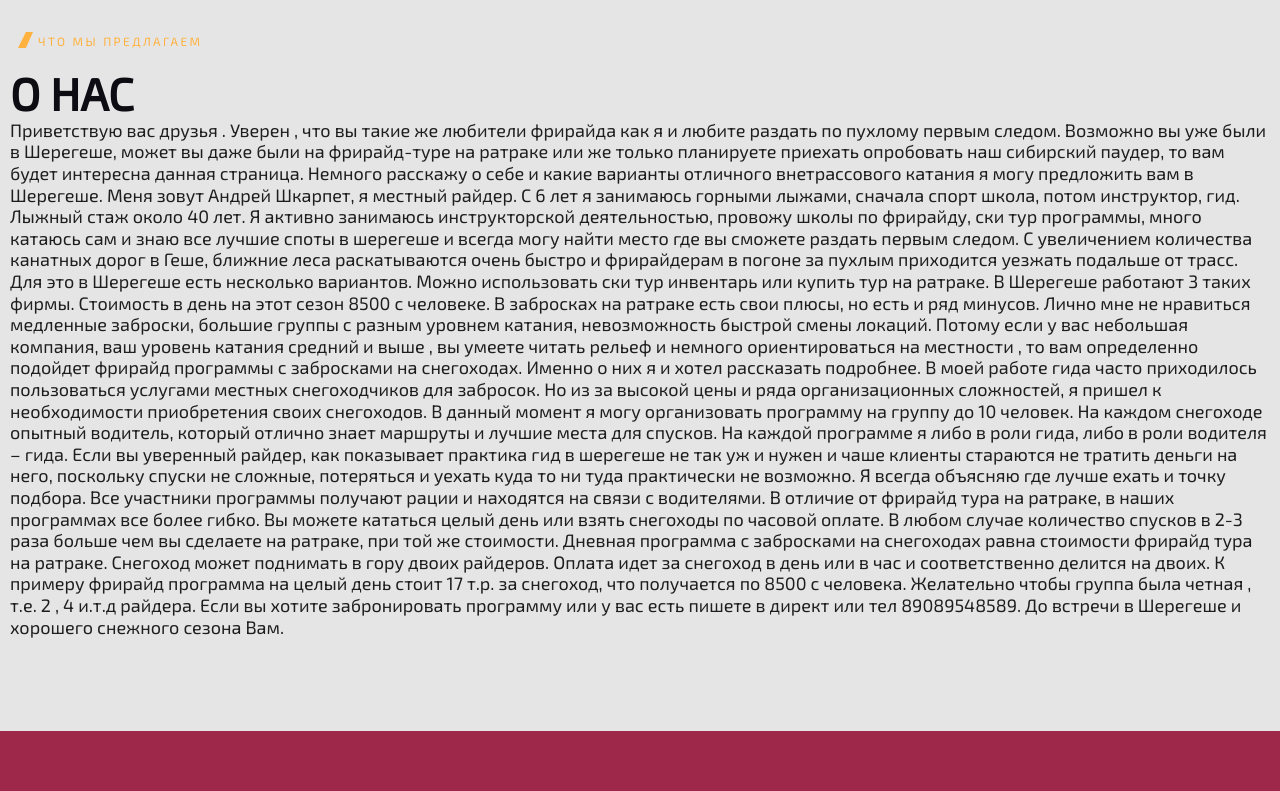
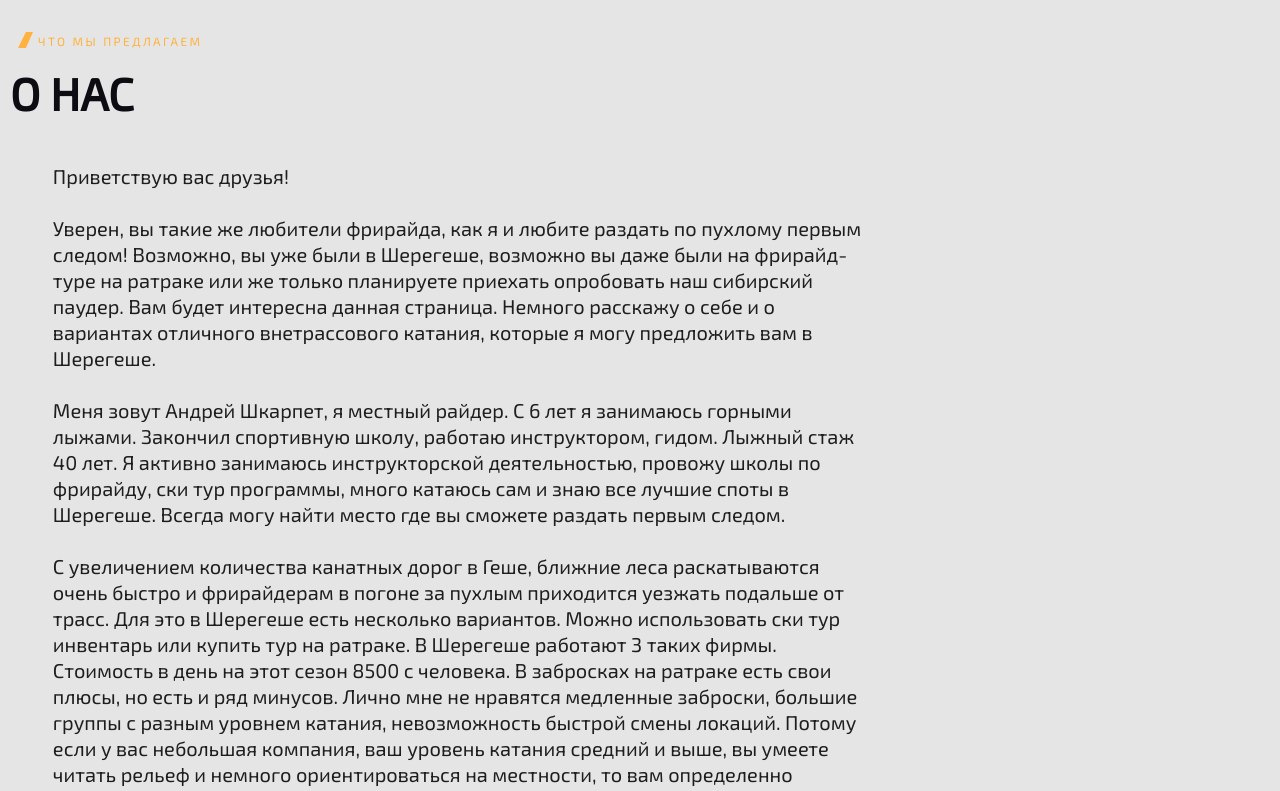
Before and after one commit to Ivan-nvkz/snowmobile-tours-3, a plain HTML site: page index.html in a window 1280 px wide. Shown: the part 4060-4851 px from the top of the page. Drawn offline with nearby package versions, Linux system fonts and the light colour scheme.

Commit message:
Add files via upload

```diff
--- a/index.html
+++ b/index.html
@@ -329,45 +329,69 @@
                      </h2>
                   </div>
                   <div class="about-box">
-                     <p class="about__info">
-                        Приветствую вас друзья . Уверен , что вы такие же любители фрирайда как я и любите раздать по
-                        пухлому первым следом. Возможно вы уже были в Шерегеше, может вы даже были на фрирайд-туре на
-                        ратраке или же только планируете приехать опробовать наш сибирский паудер, то вам будет
-                        интересна данная страница.
+                     <div class="about__info">
 
-                        Немного расскажу о себе и какие варианты отличного внетрассового катания я могу предложить вам в
-                        Шерегеше. Меня зовут Андрей Шкарпет, я местный райдер. С 6 лет я занимаюсь горными лыжами,
-                        сначала спорт школа, потом инструктор, гид. Лыжный стаж около 40 лет. Я активно занимаюсь
-                        инструкторской деятельностью, провожу школы по фрирайду, ски тур программы, много катаюсь сам и
-                        знаю все лучшие споты в шерегеше и всегда могу найти место где вы сможете раздать первым следом.
-                        С увеличением количества канатных дорог в Геше, ближние леса раскатываются очень быстро и
-                        фрирайдерам в погоне за пухлым приходится уезжать подальше от трасс. Для это в Шерегеше есть
-                        несколько вариантов. Можно использовать ски тур инвентарь или купить тур на ратраке. В Шерегеше
-                        работают 3 таких фирмы. Стоимость в день на этот сезон 8500 с человеке. В забросках на ратраке
-                        есть свои плюсы, но есть и ряд минусов. Лично мне не нравиться медленные заброски, большие
-                        группы с разным уровнем катания, невозможность быстрой смены локаций. Потому если у вас
-                        небольшая компания, ваш уровень катания средний и выше , вы умеете читать рельеф и немного
-                        ориентироваться на местности , то вам определенно подойдет фрирайд программы с забросками на
-                        снегоходах. Именно о них я и хотел рассказать подробнее.
-                        В моей работе гида часто приходилось пользоваться услугами местных снегоходчиков для забросок.
-                        Но из за высокой цены и ряда организационных сложностей, я пришел к необходимости приобретения
-                        своих снегоходов. В данный момент я могу организовать программу на группу до 10 человек. На
-                        каждом снегоходе опытный водитель, который отлично знает маршруты и лучшие места для спусков. На
-                        каждой программе я либо в роли гида, либо в роли водителя – гида. Если вы уверенный райдер, как
-                        показывает практика гид в шерегеше не так уж и нужен и чаше клиенты стараются не тратить деньги
-                        на него, поскольку спуски не сложные, потеряться и уехать куда то ни туда практически не
+                        <p class="about-text">Приветствую вас друзья!</p>
+                        <br>
+                        Уверен, вы такие же любители фрирайда, как я и
+                        любите раздать по пухлому
+                        первым следом! Возможно, вы уже были в Шерегеше, возможно вы даже были на фрирайд-туре на
+                        ратраке или же только планируете приехать опробовать наш сибирский паудер. Вам будет интересна
+                        данная страница. Немного расскажу о себе и о вариантах отличного внетрассового катания, которые
+                        я могу предложить вам в Шерегеше.
+
+
+                        <br>
+                        <br>
+
+                        Меня зовут Андрей Шкарпет, я местный райдер. С 6 лет я
+                        занимаюсь горными лыжами. Закончил спортивную школу, работаю инструктором, гидом. Лыжный стаж 40
+                        лет. Я активно занимаюсь инструкторской деятельностью, провожу школы по фрирайду, ски тур
+                        программы, много катаюсь сам и знаю все лучшие споты в Шерегеше. Всегда могу найти место где вы
+                        сможете раздать первым следом.
+
+                        <br>
+                        <br>
+
+                        С увеличением количества канатных дорог в Геше, ближние леса
+                        раскатываются очень быстро и фрирайдерам в погоне за пухлым приходится уезжать подальше от
+                        трасс. Для это в Шерегеше есть несколько вариантов. Можно использовать ски тур инвентарь или
+                        купить тур на ратраке. В Шерегеше работают 3 таких фирмы. Стоимость в день на этот сезон 8500 с
+                        человека. В забросках на ратраке есть свои плюсы, но есть и ряд минусов. Лично мне не нравятся
+                        медленные заброски, большие группы с разным уровнем катания, невозможность быстрой смены
+                        локаций. Потому если у вас небольшая компания, ваш уровень катания средний и выше, вы умеете
+                        читать рельеф и немного ориентироваться на местности, то вам определенно подойдут фрирайд
+                        программы с забросками на снегоходах. Именно о них я и хотел рассказать подробнее.
+                        <br>
+                        <br>
+                        В моей работе
+                        гида часто приходилось пользоваться услугами местных снегоходчиков для забросок. Но из-за
+                        высокой цены и ряда организационных сложностей, я пришел к необходимости приобретения своих
+                        снегоходов. В данный момент я могу организовать программу на группу до 10 человек. На каждом
+                        снегоходе опытный водитель, который отлично знает маршруты и лучшие места для спусков. На каждой
+                        программе я либо в роли гида, либо в роли водителя – гида. Если вы уверенный райдер, как
+                        показывает практика, гид в Шерегеше не так уж и нужен и чаще клиенты стараются не тратить деньги
+                        на него, поскольку спуски не сложные, потеряться и уехать куда-то ни туда практически не
                         возможно. Я всегда объясняю где лучше ехать и точку подбора. Все участники программы получают
-                        рации и находятся на связи с водителями.
-                        В отличие от фрирайд тура на ратраке, в наших программах все более гибко. Вы можете кататься
-                        целый день или взять снегоходы по часовой оплате. В любом случае количество спусков в 2-3 раза
-                        больше чем вы сделаете на ратраке, при той же стоимости. Дневная программа с забросками на
-                        снегоходах равна стоимости фрирайд тура на ратраке. Снегоход может поднимать в гору двоих
-                        райдеров. Оплата идет за снегоход в день или в час и соответственно делится на двоих. К примеру
-                        фрирайд программа на целый день стоит 17 т.р. за снегоход, что получается по 8500 с человека.
-                        Желательно чтобы группа была четная , т.е. 2 , 4 и.т.д райдера.
-                        Если вы хотите забронировать программу или у вас есть пишете в директ или тел 89089548589.
-                        До встречи в Шерегеше и хорошего снежного сезона Вам.
-                     </p>
+                        рации и находятся на связи с водителями. В отличие от фрирайд тура на ратраке, в наших
+                        программах все более гибко. Вы можете кататься целый день или взять снегоходы по часовой оплате.
+                        В любом случае количество спусков в 2-3 раза больше чем вы сделаете на ратраке, при той же
+                        стоимости. Дневная программа с забросками на снегоходах равна стоимости фрирайд-тура на ратраке.
+                        Снегоход может поднимать в гору двоих райдеров. Оплата идет за снегоход в день или в час и
+                        соответственно делится на двоих. К примеру фрирайд программа на целый день стоит 17 т.р. за
+                        снегоход, что получается по 8500 рублей с человека. Желательно чтобы группа была четная , т.е. 2
+                        , 4 и.т.д райдера. Если вы хотите забронировать программу или у вас есть вопросы, пишете в <a
+                           href="https://www.instagram.com/andreyshkarpet/" target="_blank"
+                           class="social__link social__link-about">директ
+                        </a> или по телефону <a href="tel:79089548589"
+                           class="header__phone-number header__phone-number-about">
+                           +7 908 954-85-89
+                        </a>
+                        .
+
+                        <br>
+                        <br>До встречи в Шерегеше и хорошего снежного сезона Вам.
+                     </div>
                   </div>
                </div>
             </div>
```
Also changed, not shown: css/style.min.css.
